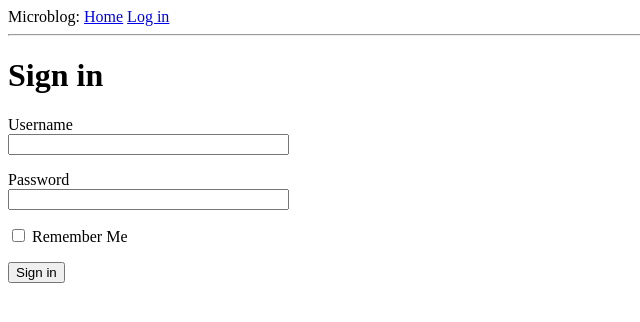
After one commit to jakeabeany/learningFlask, a Flask app: page /login in a window 1280 px wide. The commit adds this page. Shown: the top 322 px of the page, without its empty margins (0-640 px from the left). Run offline with Flask 2, Linux system fonts and the light colour scheme.

Commit message:
Initialised User db model, created several basic pages

```diff
--- /dev/null
+++ b/app/forms.py
@@ -0,0 +1,9 @@
+from flask_wtf import FlaskForm
+from wtforms import StringField, PasswordField, BooleanField, SubmitField
+from wtforms.validators import DataRequired
+
+class LoginForm(FlaskForm):
+    username = StringField('Username', validators=[DataRequired()])
+    password = PasswordField('Password', validators=[DataRequired()])
+    remember_me = BooleanField('Remember Me')
+    submit = SubmitField('Sign in')
--- a/app/routes.py
+++ b/app/routes.py
@@ -1,5 +1,6 @@
-from flask import render_template
+from flask import render_template, flash, redirect, url_for
 from app import app
+from app.forms import LoginForm
 
 @app.route('/')
 @app.route('/index')
@@ -8,7 +9,7 @@ def index():
     posts = [
         {
             'author': {'username': 'Charlotte'},
-            'body': 'Beautiful day in Nowich'
+            'body': 'Beautiful day in Norwich'
         },
         {
             'author': {'username': 'Matty'},
@@ -17,3 +18,14 @@ def index():
     ]
 
     return render_template('index.html', title="A title", user=user, posts=posts)
+
+@app.route('/login', methods=["GET", "POST"])
+def login():
+    form = LoginForm()
+
+    if form.validate_on_submit():
+        flash("Login requested for user {}, remember_me={}".format(
+            form.username.data, form.remember_me.data))
+        return redirect(url_for("index"))
+
+    return render_template('login.html', form=form, title="Sign in")
--- a/app/templates/base.html
+++ b/app/templates/base.html
@@ -7,10 +7,26 @@
       {% endif %}
     </head>
     <body>
-
-        <div>Microblog: <a href="/index">Home</a></div>
+        <!-- Nav bar -->
+        <div>
+            Microblog:
+            <a href="{{ url_for("index") }}">Home</a>
+            <a href="{{ url_for("login") }}">Log in</a>
+        </div>
         <hr>
 
+        <!-- Display flash messages -->
+        {%  with messages = get_flashed_messages() %}
+            {%  if messages %}
+                <ul>
+                    {% for message in messages %}
+                        <li>{{ message }}</li>
+                    {%  endfor %}
+                </ul>
+            {%  endif %}
+        {%  endwith %}
+
+        <!-- All page content extends to here -->
         {% block pagecontent %}{% endblock %}
     </body>
 </html>
--- /dev/null
+++ b/app/templates/login.html
@@ -0,0 +1,32 @@
+{%  extends "base.html" %}
+
+{%  block pagecontent %}
+    <h1>Sign in</h1>
+
+    <form action="" method="post">
+        {{ form.hidden_tag() }} <!--this + SECRET_KEY in config protect again attacks -->
+        <p>
+            {{ form.username.label }}<br />
+            {{ form.username(size=32) }}<br />
+
+            <!-- Display errors -->
+            {% for error in form.username.errors %}
+                <span style="color: red;">{{ error }}</span>
+            {% endfor %}
+        </p>
+
+        <p>
+            {{ form.password.label }}<br />
+            {{ form.password(size=32) }}<br />
+
+            <!-- Display errors -->
+            {% for error in form.password.errors %}
+                <span style="color: red;">{{ error }}</span>
+            {% endfor %}
+        </p>
+
+        <p>{{ form.remember_me() }} {{ form.remember_me.label }}</p>
+        <p>{{ form.submit() }}</p>
+    </form>
+
+{%  endblock %}
```
Also changed, not shown: app/__init__.py (+8 -1 lines), app/models.py (added, +11 -0 lines), 1 other file.
